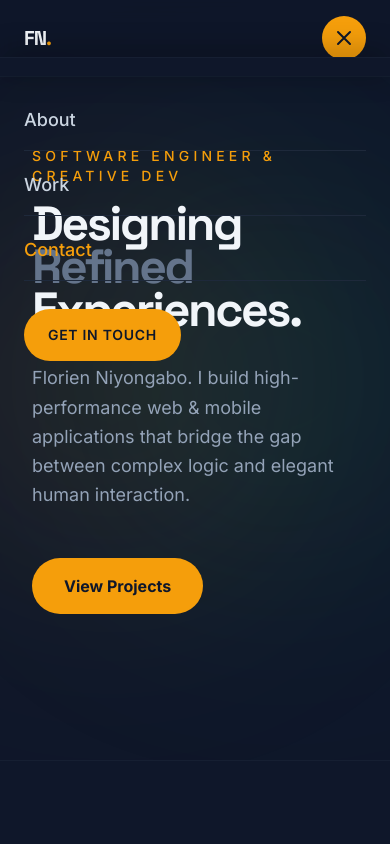
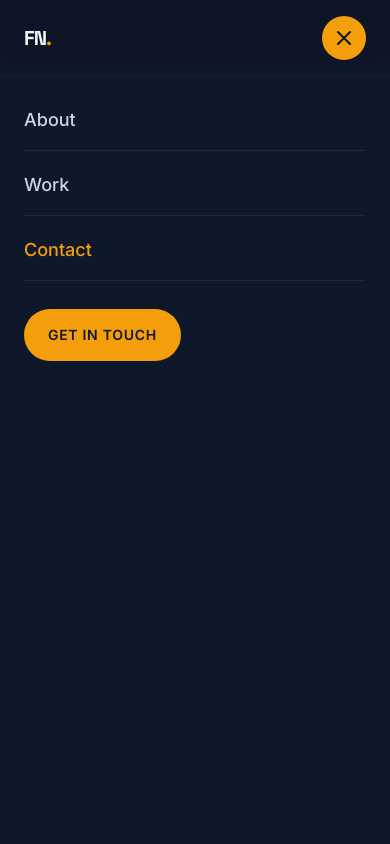
Before and after one commit to wakaflorien/myBrand, a Next.js app: page / in a window 390 px wide. Both pictures are taken after a click on the button "Open menu". Shown: the top 844 px of the page. Built offline with nearby package versions, Linux system fonts and the light colour scheme.

Commit message:
feat: Integrate Radix UI Dialog for mobile navigation in Nav component and update dependencies in package.json and pnpm-lock.yaml.

```diff
--- a/components/Nav.tsx
+++ b/components/Nav.tsx
@@ -3,12 +3,15 @@
 import Link from 'next/link';
 import { usePathname } from 'next/navigation';
 import { useEffect, useState } from 'react';
+import * as Dialog from '@radix-ui/react-dialog';
 
 const SECTIONS = [
   { id: 'about', href: '#about', label: 'About' },
   { id: 'work', href: '#work', label: 'Work' },
   { id: 'contact', href: '#contact', label: 'Contact' },
 ] as const;
+
+const MOBILE_NAV_BG = '#0f172a';
 
 const Nav = () => {
   const pathname = usePathname();
@@ -48,17 +51,6 @@ const Nav = () => {
     return () => observer.disconnect();
   }, [isHome]);
 
-  useEffect(() => {
-    if (mobileOpen) {
-      document.body.style.overflow = 'hidden';
-    } else {
-      document.body.style.overflow = '';
-    }
-    return () => {
-      document.body.style.overflow = '';
-    };
-  }, [mobileOpen]);
-
   const closeMobile = () => setMobileOpen(false);
 
   return (
@@ -91,13 +83,12 @@ const Nav = () => {
             ))}
           </div>
 
-          {/* Mobile menu button - inline SVG so it always shows (no Iconify load on slow mobile) */}
+          {/* Mobile: Radix Dialog for reliable modal + opaque panel */}
+          <Dialog.Root open={mobileOpen} onOpenChange={setMobileOpen}>
+            <Dialog.Trigger asChild>
               <button
                 type="button"
-            onClick={() => setMobileOpen((open) => !open)}
                 className="sm:hidden flex items-center justify-center w-11 h-11 min-w-[44px] min-h-[44px] rounded-full bg-primary text-background hover:bg-primary/90 transition-colors shrink-0"
-            aria-expanded={mobileOpen}
-            aria-controls="mobile-nav"
                 aria-label={mobileOpen ? 'Close menu' : 'Open menu'}
               >
                 {mobileOpen ? (
@@ -112,29 +103,21 @@ const Nav = () => {
                   </svg>
                 )}
               </button>
+            </Dialog.Trigger>
 
-          <Link
-            href="#contact"
-            className="hidden sm:inline-flex items-center justify-center px-5 py-2.5 bg-primary text-background font-semibold text-sm uppercase tracking-wider rounded-full hover:bg-primary/90 hover:shadow-[0_0_20px_rgba(245,158,11,0.25)] transition-all duration-300"
-            onClick={closeMobile}
+            <Dialog.Portal>
+              <Dialog.Overlay
+                className="fixed inset-0 z-40 bg-black/60 opacity-0 data-[state=open]:opacity-100 transition-opacity duration-300 sm:hidden"
+              />
+              <Dialog.Content
+                id="mobile-nav"
+                aria-label="Mobile navigation"
+                className="sm:hidden fixed left-0 right-0 top-[57px] bottom-0 z-40 flex flex-col border-t border-slate-800/50 shadow-[0_-4px_30px_rgba(0,0,0,0.3)] outline-none opacity-0 data-[state=open]:opacity-100 transition-opacity duration-300"
+                style={{ backgroundColor: MOBILE_NAV_BG }}
+                onEscapeKeyDown={closeMobile}
+                onPointerDownOutside={closeMobile}
               >
-            Get in touch
-          </Link>
-        </div>
-      </div>
-
-      {/* Mobile menu panel - inline background so it's never transparent */}
-      <div
-        id="mobile-nav"
-        role="dialog"
-        aria-modal="true"
-        aria-label="Mobile navigation"
-        style={{ backgroundColor: '#0f172a' }}
-        className={`sm:hidden fixed inset-x-0 top-[57px] bg-background bottom-0 z-40 border-t border-slate-800/50 shadow-[0_-4px_30px_rgba(0,0,0,0.3)] transition-all duration-300 ease-out ${
-          mobileOpen ? 'opacity-100 visible' : 'opacity-0 invisible pointer-events-none'
-        }`}
-      >
-        <div className="flex flex-col pt-8 px-6 gap-1">
+                <div className="flex flex-col pt-8 px-6 gap-1 overflow-auto">
                   {SECTIONS.map(({ id, href, label }) => (
                     <Link
                       key={id}
@@ -158,6 +141,18 @@ const Nav = () => {
                     Get in touch
                   </Link>
                 </div>
+              </Dialog.Content>
+            </Dialog.Portal>
+          </Dialog.Root>
+
+          <Link
+            href="#contact"
+            className="hidden sm:inline-flex items-center justify-center px-5 py-2.5 bg-primary text-background font-semibold text-sm uppercase tracking-wider rounded-full hover:bg-primary/90 hover:shadow-[0_0_20px_rgba(245,158,11,0.25)] transition-all duration-300"
+            onClick={closeMobile}
+          >
+            Get in touch
+          </Link>
+        </div>
       </div>
     </nav>
   );
--- a/package.json
+++ b/package.json
@@ -9,6 +9,7 @@
     "lint": "next lint"
   },
   "dependencies": {
+    "@radix-ui/react-dialog": "^1.1.4",
     "@gsap/react": "^2.1.2",
     "gsap": "^3.14.2",
     "lenis": "^1.3.17",
```
Also changed, not shown: 1 other file (tests, documents, lock files or other folders). Lines whose indentation alone changed are shown as unchanged.
